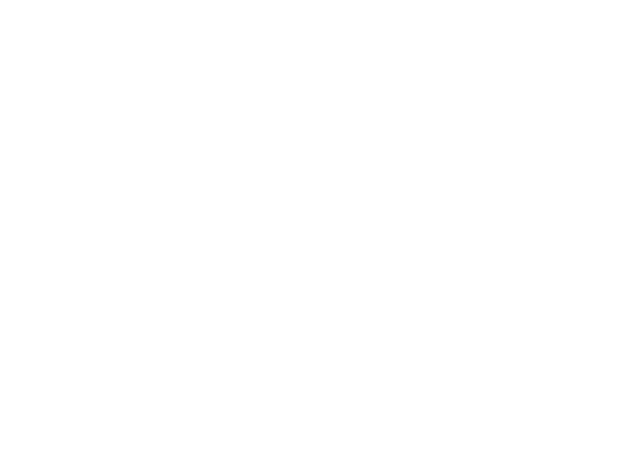
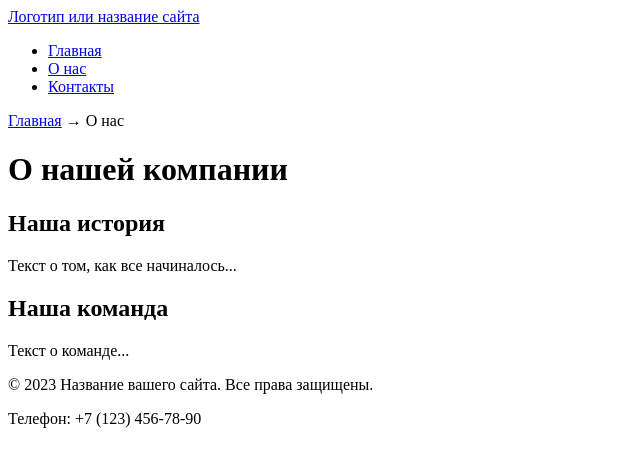
Before and after one commit to EugeneSolenov/ideal-memory, a plain HTML site: page src/about.html in a window 1280 px wide. Shown: the whole page, without its empty margins (0-640 px from the left). Drawn offline with Linux system fonts and the light colour scheme.

Commit message:
about addition

```diff
--- a/src/about.html
+++ b/src/about.html
@@ -1,2 +1,44 @@
-<!DOCTYPE html>
+ <!DOCTYPE html>
 <html lang="ru">
+<head>
+    <meta charset="UTF-8">
+    <meta name="viewport" content="width=device-width, initial-scale=1.0">
+    <title>Главная - Название вашего сайта</title>
+    <meta name="description" content="Краткое описание главной страницы вашего сайта">
+    <link rel="icon" href="assets/favicon.ico" type="image/x-icon">
+</head>
+<body>
+    <header>
+        <header>
+        <a href="/">Логотип или название сайта</a>
+        <!-- Главное меню навигации -->
+        <nav>
+            <ul>
+                <li><a href="index.html">Главная</a></li>
+                <li><a href="about.html">О нас</a></li>
+                <li><a href="contacts.html">Контакты</a></li>
+            </ul>
+        </nav>
+    </header>
+    <main>
+        <!-- Простые "хлебные крошки" -->
+        <nav aria-label="Хлебные крошки">
+            <a href="index.html">Главная</a> →
+            <span>О нас</span>
+        </nav>
+        <h1>О нашей компании</h1>
+        <section>
+            <h2>Наша история</h2>
+            <p>Текст о том, как все начиналось...</p>
+        </section>
+        <section>
+            <h2>Наша команда</h2>
+            <p>Текст о команде...</p>
+        </section>
+    </main>
+    <footer>
+          <p>&copy; 2023 Название вашего сайта. Все права защищены.</p>
+        <p>Телефон: +7 (123) 456-78-90</p>
+    </footer>
+</body>
+</html>
```
